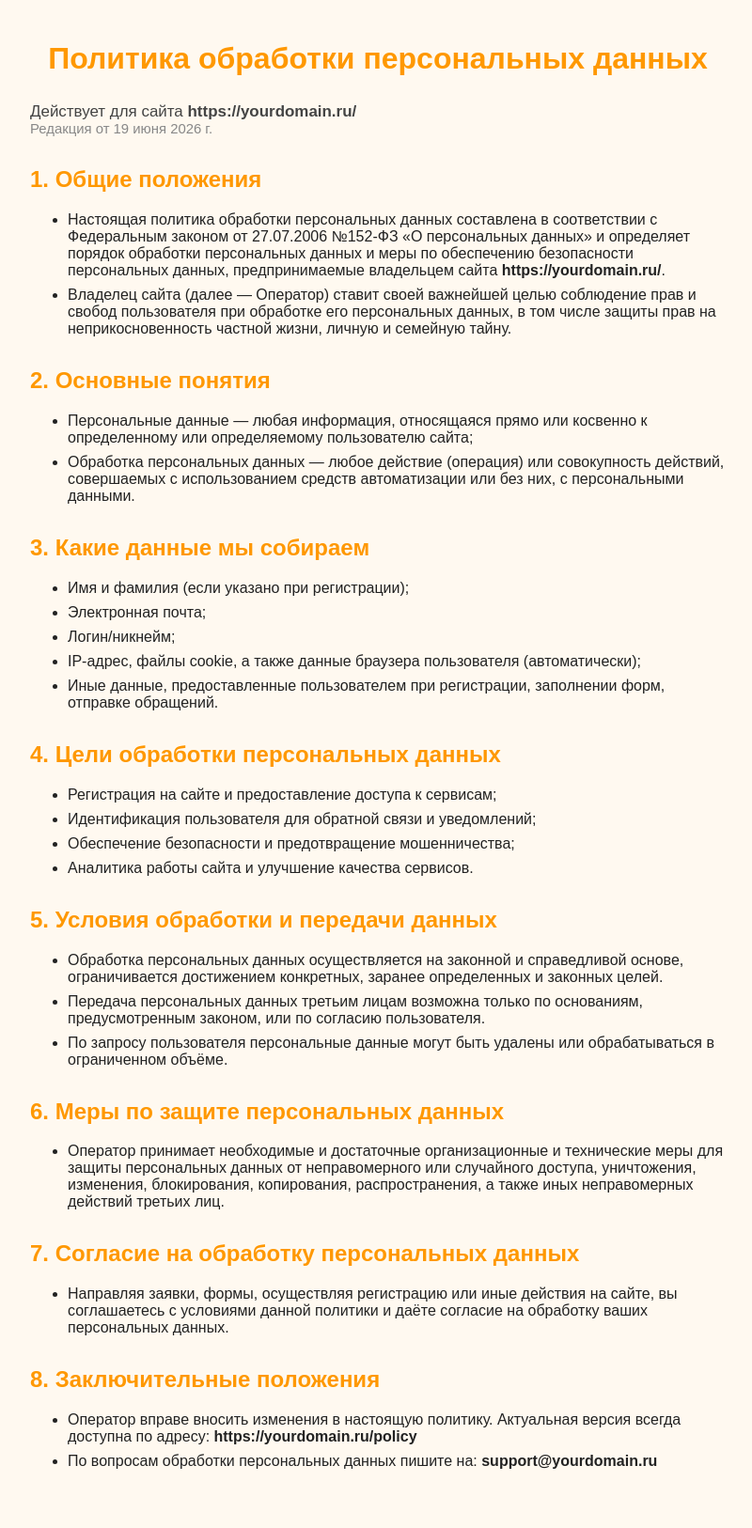
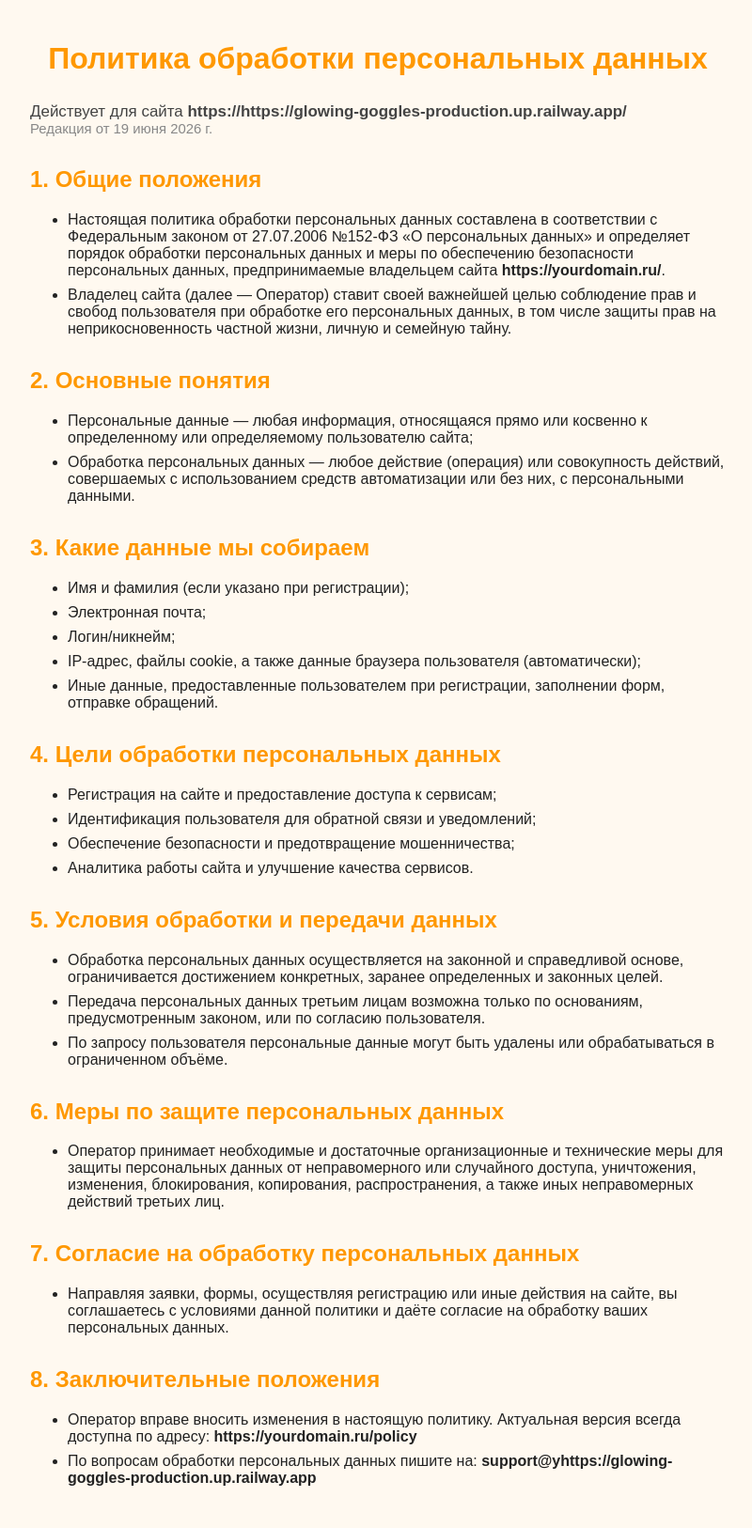
Before and after one commit to maxonia/glowing-goggles, a Django app: page /policy/ in a window 1280 px wide. Shown: the whole page at 94% size, without its empty margins (238-1038 px from the left). Before the commit the page ends 1563 px from the top, so only its background shows below. Run offline with Django 5.2, Linux system fonts and the light colour scheme; some libraries are stand-ins or nearby versions.

Commit message:
изменение в register.html, изменения в policy.html

```diff
--- a/api/portal/templates/assistant_app/register.html
+++ b/api/portal/templates/assistant_app/register.html
@@ -188,7 +188,7 @@ label[for="consent"] {
     <!-- Новый блок согласия -->
     <label for="{{ form.consent.id_for_label }}">
         Я соглашаюсь с
-        <a href="/templates/policy.html" target="_blank">Политикой обработки персональных данных</a>
+        <a href="{% url 'policy' %}" target="_blank">Политикой обработки персональных данных</a>
     </label>
     {{ form.consent }}<br>
 
--- a/api/portal/templates/policy.html
+++ b/api/portal/templates/policy.html
@@ -17,7 +17,7 @@
 </head>
 <body>
     <h1>Политика обработки персональных данных</h1>
-    <div class="descr">Действует для сайта <b>https://yourdomain.ru/</b></div>
+    <div class="descr">Действует для сайта <b>https://https://glowing-goggles-production.up.railway.app/</b></div>
     <div class="date">Редакция от 19 июня 2026 г.</div>
 
     <h2>1. Общие положения</h2>
@@ -69,7 +69,7 @@
     <h2>8. Заключительные положения</h2>
     <ul>
         <li>Оператор вправе вносить изменения в настоящую политику. Актуальная версия всегда доступна по адресу: <b>https://yourdomain.ru/policy</b></li>
-        <li>По вопросам обработки персональных данных пишите на: <b>support@yourdomain.ru</b></li>
+        <li>По вопросам обработки персональных данных пишите на: <b>support@yhttps://glowing-goggles-production.up.railway.app</b></li>
     </ul>
 </body>
 </html>
```
